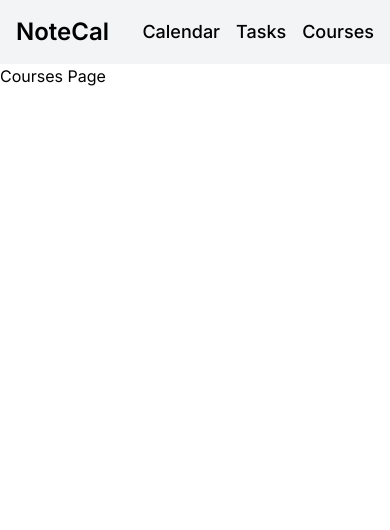
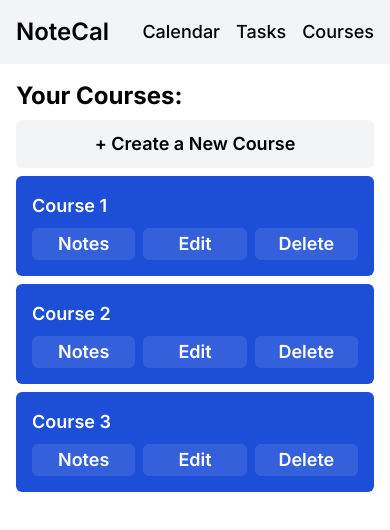
Before and after one commit to mateuszmanczak04/notecal, a Next.js app: page /courses in a window 390 px wide. Shown: the top 530 px of the page. Built offline with nearby package versions, Linux system fonts and the light colour scheme.

Commit message:
create mobile courses page prototype

```diff
--- a/src/app/courses/page.tsx
+++ b/src/app/courses/page.tsx
@@ -1,5 +1,49 @@
+const Course = ({ title }: { title: string }) => {
+	return (
+		<div className='bg-blue-700 text-white w-full flex flex-col font-semibold text-lg rounded-md p-4'>
+			<p>{title}</p>
+			<div className='flex w-full justify-between mt-2 gap-2'>
+				<button className='bg-white/10 h-8 px-3 rounded-md flex-1'>
+					Notes
+				</button>
+				<button className='bg-white/10 h-8 px-3 rounded-md flex-1'>Edit</button>
+				<button className='bg-white/10 h-8 px-3 rounded-md flex-1'>
+					Delete
+				</button>
+			</div>
+		</div>
+	);
+};
+
+const COURSES = [
+	{
+		id: 1,
+		title: 'Course 1',
+	},
+	{
+		id: 2,
+		title: 'Course 2',
+	},
+	{
+		id: 3,
+		title: 'Course 3',
+	},
+];
+
 const page = () => {
-	return <div>Courses Page</div>;
+	return (
+		<div className='p-4'>
+			<h1 className='text-2xl font-bold'>Your Courses:</h1>
+			<div className='flex flex-col gap-2 mt-2'>
+				<button className='bg-gray-100 hover:bg-gray-200 w-full h-12 grid place-content-center font-semibold text-lg rounded-md'>
+					+ Create a New Course
+				</button>
+				{COURSES.map(course => (
+					<Course key={course.id} {...course} />
+				))}
+			</div>
+		</div>
+	);
 };
 
 export default page;
```
